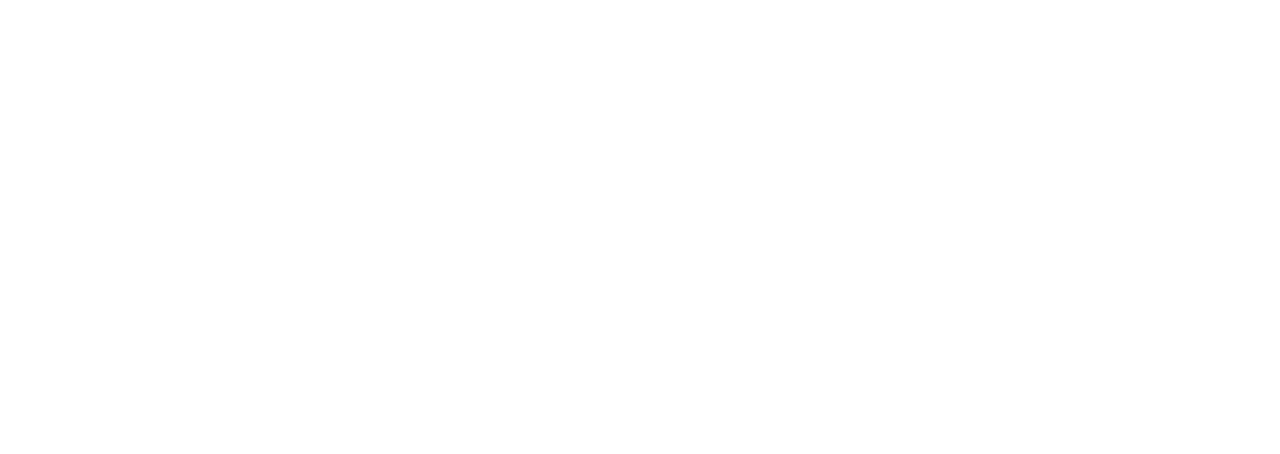
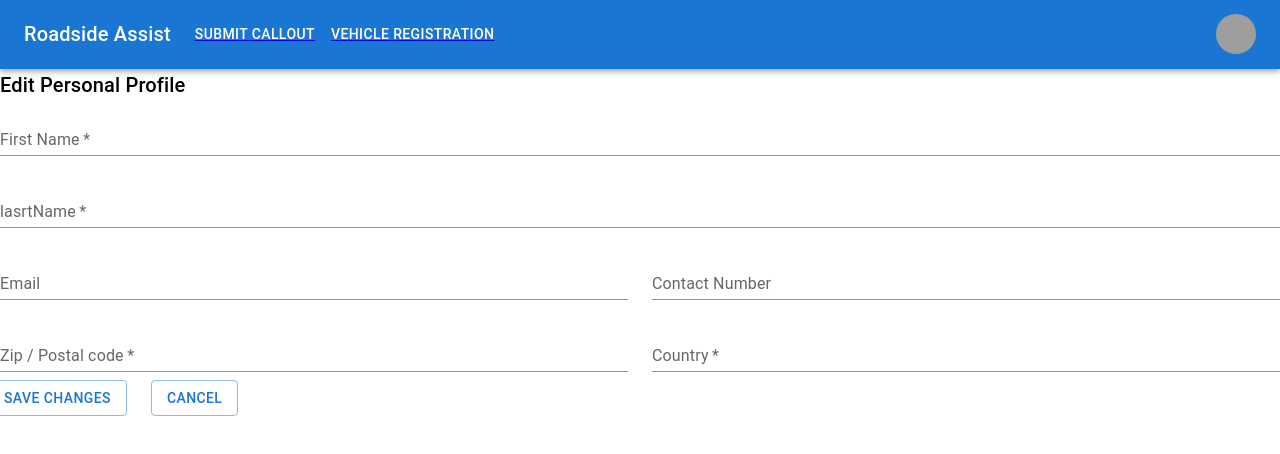
Before and after one commit to emma-edwards/CSCI314-C13, a React (Create React App) app in the folder my-react-app/: page /EditProfile in a window 1280 px wide. Before the commit this address had no page. Shown: the top 454 px of the page. Built offline with nearby package versions, Linux system fonts and the light colour scheme; grey boxes are pictures that could not be loaded.

Commit message:
EditProfile page added

```diff
--- a/my-react-app/src/Pages/EditProfile.js
+++ b/my-react-app/src/Pages/EditProfile.js
@@ -14,19 +14,19 @@ export default function EditProfile() {
     /*
     This page's ui is modified using mui library.
     */
-    const[address1,setAddress1]=useState('')
-    const[address2,setAddress2]=useState('')
-    const[city,setCity]=useState('')
-    const[state,setState]=useState('')
-    const[postalCode,setPostalCode]=useState('')
-    const[country,setCountry]=useState('')
+    const[firstName,setFirstName]=useState('')
+    const[lastName,setLastName]=useState('')
+    const[phoneNumber,setPhoneNumber]=useState('')
+    const[DOB,setDOB]=useState('')
+    const[email,setEmail]=useState('')
+    const[password,SetPassword]=useState('')
 
     const checkTextInput = (e) => {
-        if (!address1.trim()) {
-            alert('Please Enter Address 1');
+        if (!firstName.trim()) {
+            alert('Please enter your first name');
             window.location.href = '/EditProfile'
-        }else if (!address2.trim()) {
-            alert('Please Enter Address 2');
+        }else if (!lastName.trim()) {
+            alert('Please enter your last name');
             window.location.href = '/EditProfile'
         }else{
             handleClick(e);
@@ -35,14 +35,14 @@ export default function EditProfile() {
 
     const handleClick=(e)=>{
         e.preventDefault()
-        const membership={address1, address2, city, state, postalCode, country}
-        console.log(membership)
+        const customer={firstName, lastName, phoneNumber, DOB, email, password}
+        console.log(customer)
         fetch("",{
             method:"POST",
             headers:{"Content-Type":"application/json"},
             body:JSON.stringify()
         }).then(()=>{
-            console.log("Membership added")
+            console.log("Personal Profile Updated")
             window.location.href = '/MemberHome'
         })
     }
@@ -50,52 +50,52 @@ export default function EditProfile() {
     return (
         <React.Fragment>
             <Typography variant="h6" gutterBottom>
-                Edit membership
+                Edit Personal Profile
             </Typography>
             <Grid container spacing={3}>
                 <Grid item xs={12}>
                     <TextField
                         required
-                        id="address1"
-                        name="address1"
-                        label="Address line 1"
+                        id="firstName"
+                        name="firstName"
+                        label="First Name"
                         fullWidth
-                        autoComplete="shipping address-line1"
+                        autoComplete="first name line"
                         variant="standard"
-                        onChange={(e)=>setAddress1(e.target.value)}
+                        onChange={(e)=>setFirstName(e.target.value)}
                     />
                 </Grid>
                 <Grid item xs={12}>
                     <TextField
-                        id="address2"
-                        name="address2"
-                        label="Address line 2"
+                        required
+                        id="lastName"
+                        name="lasrName"
+                        label="lasrtName"
                         fullWidth
-                        autoComplete="shipping address-line2"
+                        autoComplete="last name line"
                         variant="standard"
-                        onChange={(e)=>setAddress2(e.target.value)}
+                        onChange={(e)=>setLastName(e.target.value)}
                     />
                 </Grid>
                 <Grid item xs={12} sm={6}>
                     <TextField
-                        required
-                        id="city"
-                        name="city"
-                        label="City"
+                        id="email"
+                        name="email"
+                        label="Email"
                         fullWidth
-                        autoComplete="shipping address-level2"
+                        autoComplete="email line"
                         variant="standard"
-                        onChange={(e)=>setCity(e.target.value)}
+                        onChange={(e)=>setDOB(e.target.value)}
                     />
                 </Grid>
                 <Grid item xs={12} sm={6}>
                     <TextField
-                        id="state"
-                        name="state"
-                        label="State/Province/Region"
+                        id="contactNumber"
+                        name="contactNumber"
+                        label="Contact Number"
                         fullWidth
                         variant="standard"
-                        onChange={(e)=>setState(e.target.value)}
+                        onChange={(e)=>setEmail(e.target.value)}
                     />
                 </Grid>
                 <Grid item xs={12} sm={6}>
@@ -107,7 +107,7 @@ export default function EditProfile() {
                         fullWidth
                         autoComplete="shipping postal-code"
                         variant="standard"
-                        onChange={(e)=>setPostalCode(e.target.value)}
+                        onChange={(e)=>setPhoneNumber(e.target.value)}
                     />
                 </Grid>
                 <Grid item xs={12} sm={6}>
@@ -119,21 +119,16 @@ export default function EditProfile() {
                         fullWidth
                         autoComplete="shipping country"
                         variant="standard"
-                        onChange={(e)=>setCountry(e.target.value)}
+                        onChange={(e)=>SetPassword(e.target.value)}
                     />
                 </Grid>
-                <Grid item xs={12}>
-                    <FormControlLabel
-                        control={<Checkbox color="secondary" name="saveAddress" value="yes" />}
-                        label="Use this address for payment details"
-                    />
-                </Grid>
+
                 <Button href="#" variant="outlined" sx={{ my: 1, mx: 1.5 }}
                 onClick={checkTextInput}>
                     Save Changes
                 </Button>
                 <Button href="#" variant="outlined" sx={{ my: 1, mx: 1.5 }}>
-                    Cancel Membership
+                    Cancel
                 </Button>
             </Grid>
         </React.Fragment>
--- a/my-react-app/src/Pages/Nav.js
+++ b/my-react-app/src/Pages/Nav.js
@@ -16,7 +16,7 @@ import { Outlet, Link as RouterLink } from "react-router-dom";
 const pages = [['Submit Callout', '/SubmitClaim'], ['Vehicle Registration', '/VehicleReg']];
 //const pageRoutes = ['/SubmitClaim', '/VehicleReg'];
 //const numPages = 2;
-const settings = [['Home', '/MemberHome' ], ['Membership', '/EditMembership'], ['Logout', '/']];
+const settings = [['Home', '/MemberHome' ], ['Membership', '/EditMembership'],['Edit Profile', '/EditProfile'], ['Logout', '/']];
 //const settingRoutes = [, '/EditMembership', '/Home'];
 
 const ResponsiveAppBar = () => {
--- a/my-react-app/src/index.js
+++ b/my-react-app/src/index.js
@@ -10,6 +10,7 @@ import SignIn from './Pages/SignIn';
 import Subscriptions from './Pages/Subscriptions';
 import Pricing from './Pages/Pricing';
 import EditMembership from "./Pages/EditMembership";
+import EditProfile from './Pages/EditProfile';
 import reportWebVitals from './reportWebVitals';
 import ProfessionalReg from "./Pages/ProfessionalReg";
 import VehicleReg from "./Pages/VehicleReg";
@@ -38,6 +39,7 @@ export default function App() {
                     <Route path="Subscriptions" element={<Subscriptions />} />
                     <Route path="Pricing" element={<Pricing />} />
                     <Route path="EditMembership" element={<EditMembership />} />
+                    <Route path="EditProfile" element={<EditProfile />} />
                     <Route path="VehicleReg" element={<VehicleReg />} />
                     <Route path="SubmitClaim" element={<SubmitClaim />} />
                     <Route path="MemberHome" element={<MemberHome />} />
```
